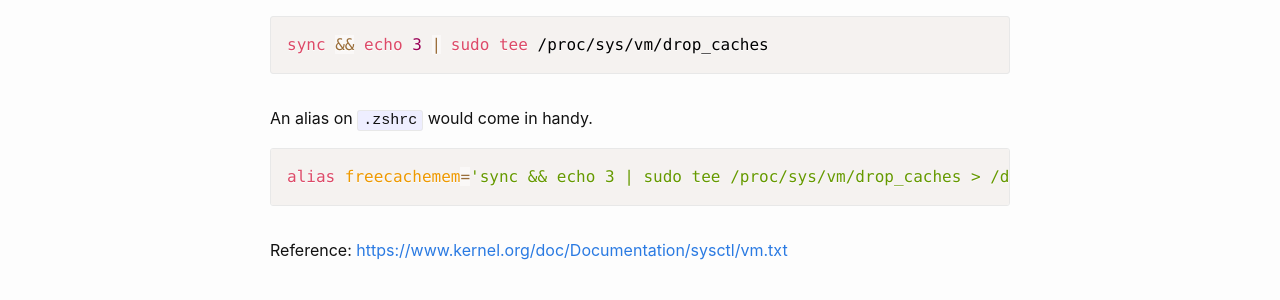
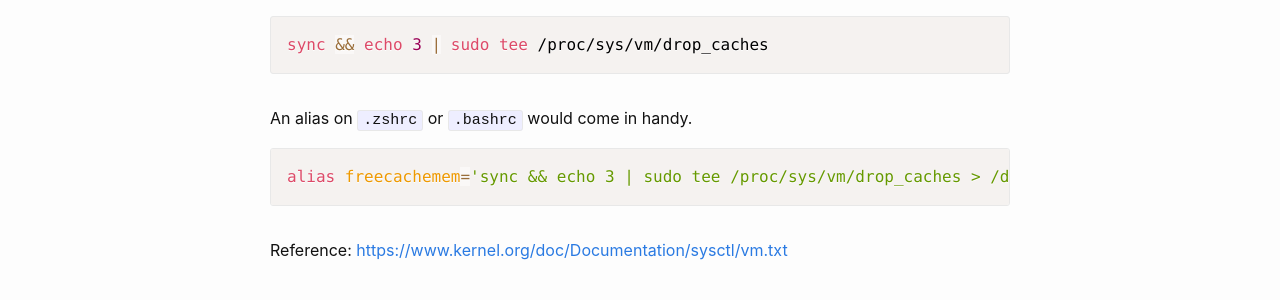
Before and after one commit to azaky/snippets, a Jekyll site: the page built from _posts/2021-05-09-free-cache-memory-on-ubuntu-on-wsl2.html, in a window 1280 px wide. Shown: the part 342-642 px from the top of the page. Built offline with Jekyll 4.4.1, drawn with Linux system fonts in a browser that asks for light colours; nearby versions of some CDN libraries; comment, search, counter and statistics services are not loaded.

Commit message:
sync_notion: Update "Free Cache Memory on Ubuntu on WSL2"
Signed-off-by: github-actions <41898282+github-actions[bot]@users.noreply.github.com>

```diff
--- a/_posts/2021-05-09-free-cache-memory-on-ubuntu-on-wsl2.html
+++ b/_posts/2021-05-09-free-cache-memory-on-ubuntu-on-wsl2.html
@@ -25,7 +25,8 @@ notion_id: 59bfd32077bf455092221471455d3f26
     class="notion-code"><code class="language-Bash">sync &amp;&amp; echo 3 | sudo tee /proc/sys/vm/drop_caches</code></pre>
   <div class="notion-blank"> </div>
   <div class="notion-text">An alias on <code
-      class="notion-inline-code">.zshrc</code> would come in handy.</div>
+      class="notion-inline-code">.zshrc</code> or <code
+      class="notion-inline-code">.bashrc</code> would come in handy.</div>
   <pre
     class="notion-code"><code class="language-Bash">alias freecachemem=&#x27;sync &amp;&amp; echo 3 | sudo tee /proc/sys/vm/drop_caches &gt; /dev/null&#x27;</code></pre>
   <div class="notion-blank"> </div>
--- a/posts.json
+++ b/posts.json
@@ -1,5 +1,5 @@
 {
-  "last_sync": "2021-06-21T23:52:23.305Z",
+  "last_sync": "2021-06-22T00:28:48.414Z",
   "posts": [
     {
       "id": "97f6ce61-f214-4a6a-970c-a1f4cb31048e",
@@ -34,7 +34,7 @@
       "title": "Free Cache Memory on Ubuntu on WSL2",
       "filename": "2021-05-09-free-cache-memory-on-ubuntu-on-wsl2.html",
       "date": "2021-05-09T17:57:00.000Z",
-      "last_edited_time": "2021-06-21T23:52:00.000Z"
+      "last_edited_time": "2021-06-22T00:28:00.000Z"
     }
   ]
 }
```
